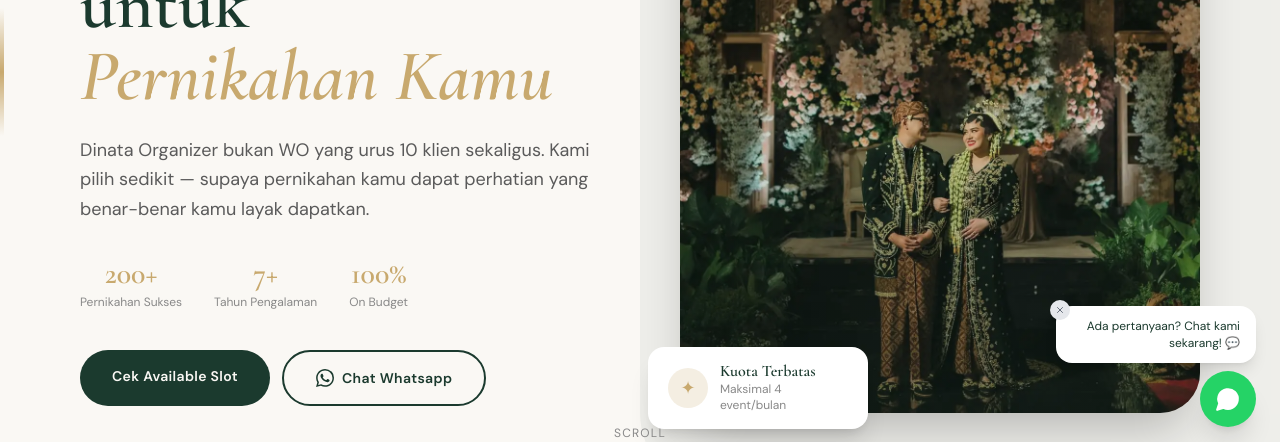
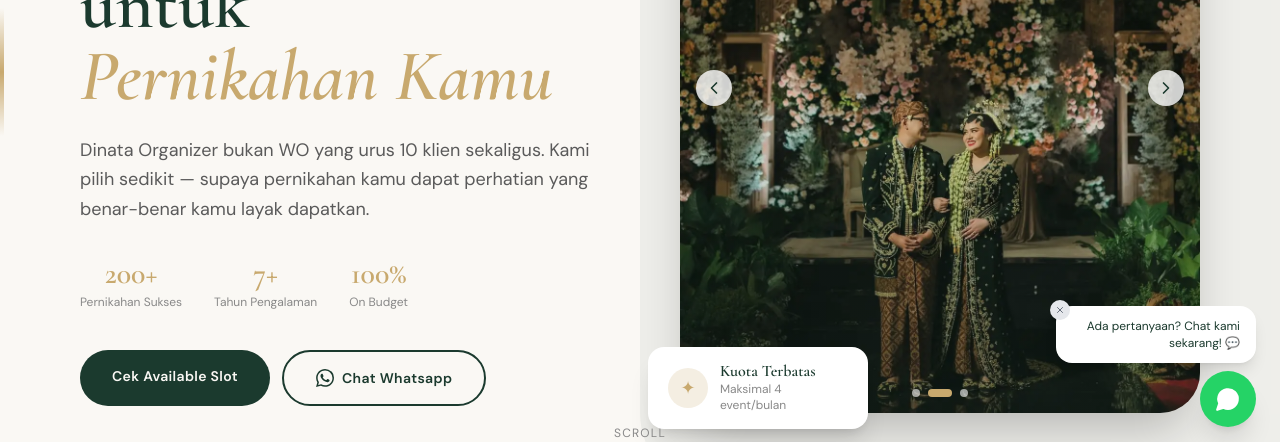
Before and after one commit to Handaldev/dnata-organizer, a Next.js app: page / in a window 1280 px wide. Shown: the part 349-791 px from the top of the page. Built offline with nearby package versions, Linux system fonts and the light colour scheme; no server answers.

Commit message:
feat: add ImageCarousel component and use in Hero and Process sections

```diff
--- /dev/null
+++ b/components/ImageCarousel.tsx
@@ -0,0 +1,110 @@
+'use client'
+
+import { useState, useEffect } from 'react'
+import Image from 'next/image'
+import { ChevronLeft, ChevronRight } from 'lucide-react'
+
+interface ImageCarouselProps {
+  images: string[]
+  alt: string
+  autoSlideInterval?: number // in milliseconds
+  className?: string
+  showControls?: boolean
+}
+
+export function ImageCarousel({
+  images,
+  alt,
+  autoSlideInterval = 1500,
+  className = '',
+  showControls = true,
+}: ImageCarouselProps) {
+  const [currentIndex, setCurrentIndex] = useState(0)
+
+  // Auto-slide effect
+  useEffect(() => {
+    const interval = setInterval(() => {
+      setCurrentIndex((prevIndex) => (prevIndex + 1) % images.length)
+    }, autoSlideInterval)
+
+    return () => clearInterval(interval)
+  }, [images.length, autoSlideInterval])
+
+  const goToPrevious = () => {
+    setCurrentIndex((prevIndex) =>
+      prevIndex === 0 ? images.length - 1 : prevIndex - 1
+    )
+  }
+
+  const goToNext = () => {
+    setCurrentIndex((prevIndex) => (prevIndex + 1) % images.length)
+  }
+
+  const goToSlide = (index: number) => {
+    setCurrentIndex(index)
+  }
+
+  return (
+    <div className={`relative ${className}`}>
+      {/* Main image */}
+      <div className="relative w-full h-full">
+        {images.map((image, index) => (
+          <div
+            key={index}
+            className={`absolute inset-0 transition-opacity duration-500 ${
+              index === currentIndex ? 'opacity-100' : 'opacity-0'
+            }`}
+          >
+            <Image
+              src={image}
+              alt={`${alt} - slide ${index + 1}`}
+              fill
+              className="object-cover"
+              priority={index === currentIndex}
+              sizes="(max-width: 768px) 100vw, 50vw"
+            />
+          </div>
+        ))}
+      </div>
+
+      {/* Controls */}
+      {showControls && (
+        <>
+          {/* Previous button */}
+          <button
+            onClick={goToPrevious}
+            aria-label="Gambar sebelumnya"
+            className="absolute left-4 top-1/2 -translate-y-1/2 z-10 bg-white/80 hover:bg-white p-2 rounded-full transition-all duration-200"
+          >
+            <ChevronLeft size={20} className="text-[#1B3A2E]" />
+          </button>
+
+          {/* Next button */}
+          <button
+            onClick={goToNext}
+            aria-label="Gambar selanjutnya"
+            className="absolute right-4 top-1/2 -translate-y-1/2 z-10 bg-white/80 hover:bg-white p-2 rounded-full transition-all duration-200"
+          >
+            <ChevronRight size={20} className="text-[#1B3A2E]" />
+          </button>
+
+          {/* Dot indicators */}
+          <div className="absolute bottom-4 left-1/2 -translate-x-1/2 z-10 flex gap-2">
+            {images.map((_, index) => (
+              <button
+                key={index}
+                onClick={() => goToSlide(index)}
+                aria-label={`Ke slide ${index + 1}`}
+                className={`w-2 h-2 rounded-full transition-all duration-300 ${
+                  index === currentIndex
+                    ? 'bg-[#C8A96E] w-6'
+                    : 'bg-white/60 hover:bg-white'
+                }`}
+              />
+            ))}
+          </div>
+        </>
+      )}
+    </div>
+  )
+}
--- a/sections/Hero.tsx
+++ b/sections/Hero.tsx
@@ -5,6 +5,14 @@ import { motion } from 'framer-motion'
 import { ArrowDown } from 'lucide-react'
 import { getWhatsAppLink } from '@/lib/utils'
 import { trackWhatsAppClick } from '@/lib/analytics'
+import { ImageCarousel } from '@/components/ImageCarousel'
+
+// Hero images - mudah diubah di sini
+const heroImages = [
+  '/images/hero_kanan.webp',
+  '/images/hero_kanan.webp', // tambah/ubah gambar di sini
+  '/images/hero_kanan.webp', // tambah/ubah gambar di sini
+]
 
 export default function Hero() {
   const handleWAClick = () => {
@@ -135,25 +143,24 @@ export default function Hero() {
             </motion.div>
           </div>
 
-          {/* Image Column */}
+          {/* Image Carousel Column */}
           <motion.div
             initial={{ opacity: 0, x: 40 }}
             animate={{ opacity: 1, x: 0 }}
             transition={{ duration: 0.9, delay: 0.3 }}
             className="order-1 lg:order-2 relative"
           >
-            {/* Main image */}
+            {/* Main carousel */}
             <div className="relative rounded-[2.5rem] overflow-hidden shadow-2xl aspect-[4/5] max-w-md mx-auto lg:max-w-none">
-              <Image
-                src="/images/hero_kanan.webp"
+              <ImageCarousel
+                images={heroImages}
                 alt="Momen pernikahan indah diorganisir oleh Dinata Organizer"
-                fill
-                className="object-cover"
-                priority
-                sizes="(max-width: 768px) 100vw, 50vw"
+                autoSlideInterval={1500}
+                className="w-full h-full"
+                showControls={true}
               />
               {/* Overlay gradient */}
-              <div className="absolute inset-0 bg-gradient-to-t from-[#1B3A2E]/30 to-transparent" />
+              <div className="absolute inset-0 bg-gradient-to-t from-[#1B3A2E]/30 to-transparent pointer-events-none" />
             </div>
 
             {/* Floating card */}
@@ -181,8 +188,6 @@ export default function Hero() {
                 </p>
               </div>
             </motion.div>
-
-
 
             {/* Decorative dot grid */}
             <div
--- a/sections/Process.tsx
+++ b/sections/Process.tsx
@@ -3,13 +3,30 @@
 import { useRef } from 'react'
 import Image from 'next/image'
 import { motion, useInView } from 'framer-motion'
+import { ImageCarousel } from '@/components/ImageCarousel'
+
+// Process step images - mudah diubah di sini
+const processImages = {
+  step1: [
+    '/images/proses_1.webp',
+    '/images/proses_1.webp', // tambah/ubah gambar di sini
+  ],
+  step2: [
+    '/images/proses_2.webp',
+    '/images/proses_2.webp', // tambah/ubah gambar di sini
+  ],
+  step3: [
+    '/images/proses_3.webp',
+    '/images/proses_3.webp', // tambah/ubah gambar di sini
+  ],
+}
 
 const steps = [
   {
     number: '01',
     title: 'Cerita Dulu, Baru Kita Rancang',
     desc: 'Di sesi pertama, kita tidak langsung bicara soal paket atau harga. Kita duduk bareng — kamu cerita visi pernikahannya seperti apa, budget yang tersedia, dan hal-hal kecil yang penting buat kamu. Dari sana baru kita rancang proposal yang benar-benar pas.',
-    image: '/images/proses_1.webp',
+    images: processImages.step1,
     imageAlt: 'Sesi konsultasi wedding planner Dinata Organizer',
     points: [
       'Konsultasi gratis, tanpa komitmen',
@@ -21,7 +38,7 @@ const steps = [
     number: '02',
     title: 'Kami Gerak, Kamu Tenang',
     desc: 'Setelah deal, tim kami langsung turun tangan. Riset vendor terbaik sesuai budget kamu, negosiasi harga, koordinasi jadwal — semua kami handle. Kamu tinggal approve via WhatsApp, sisanya biar kami yang pikirin.',
-    image: '/images/proses_2.webp',
+    images: processImages.step2,
     imageAlt: 'Perencanaan detail pernikahan bersama tim Dinata Organizer',
     points: [
       'Vendor pilihan, sesuai budget',
@@ -33,7 +50,7 @@ const steps = [
     number: '03',
     title: 'Hari H Berjalan Sempurna',
     desc: 'Tim kami standby dari pagi sampai selesai. Koordinasi vendor, troubleshooting, jaga timeline — semua beres di belakang layar tanpa kamu perlu tahu. Kamu fokus nikmatin momen paling spesial dalam hidupmu.',
-    image: '/images/proses_3.webp',
+    images: processImages.step3,
     imageAlt: 'Hari pernikahan yang sempurna bersama Dinata Organizer',
     points: [
       'Tim on-site full day',
@@ -117,7 +134,7 @@ function StepCard({ step, index }: { step: typeof steps[0]; index: number }) {
             </ul>
           </motion.div>
 
-          {/* Image */}
+          {/* Image Carousel */}
           <motion.div
             initial={{ opacity: 0, x: 32 }}
             animate={inView ? { opacity: 1, x: 0 } : {}}
@@ -125,14 +142,14 @@ function StepCard({ step, index }: { step: typeof steps[0]; index: number }) {
             className={index % 2 === 1 ? 'lg:order-1' : ''}
           >
             <div className="rounded-[2rem] overflow-hidden aspect-[4/3] relative shadow-2xl">
-              <Image
-                src={step.image}
+              <ImageCarousel
+                images={step.images}
                 alt={step.imageAlt}
-                fill
-                className="object-cover"
-                sizes="(max-width: 768px) 100vw, 50vw"
+                autoSlideInterval={1500}
+                className="w-full h-full"
+                showControls={true}
               />
-              <div className="absolute inset-0 bg-gradient-to-br from-[#1B3A2E]/10 to-transparent" />
+              <div className="absolute inset-0 bg-gradient-to-br from-[#1B3A2E]/10 to-transparent pointer-events-none" />
             </div>
           </motion.div>
         </div>
```
